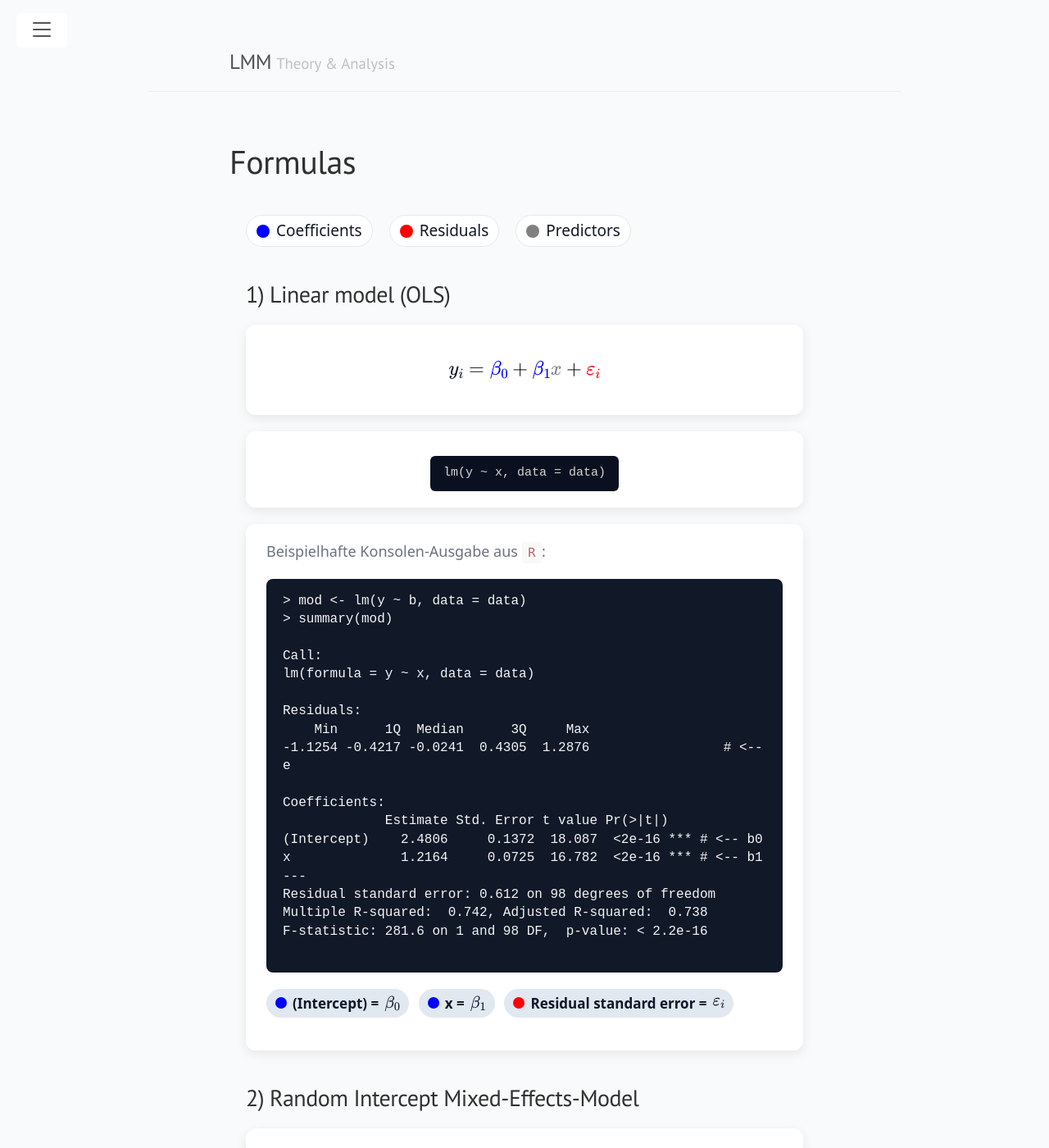
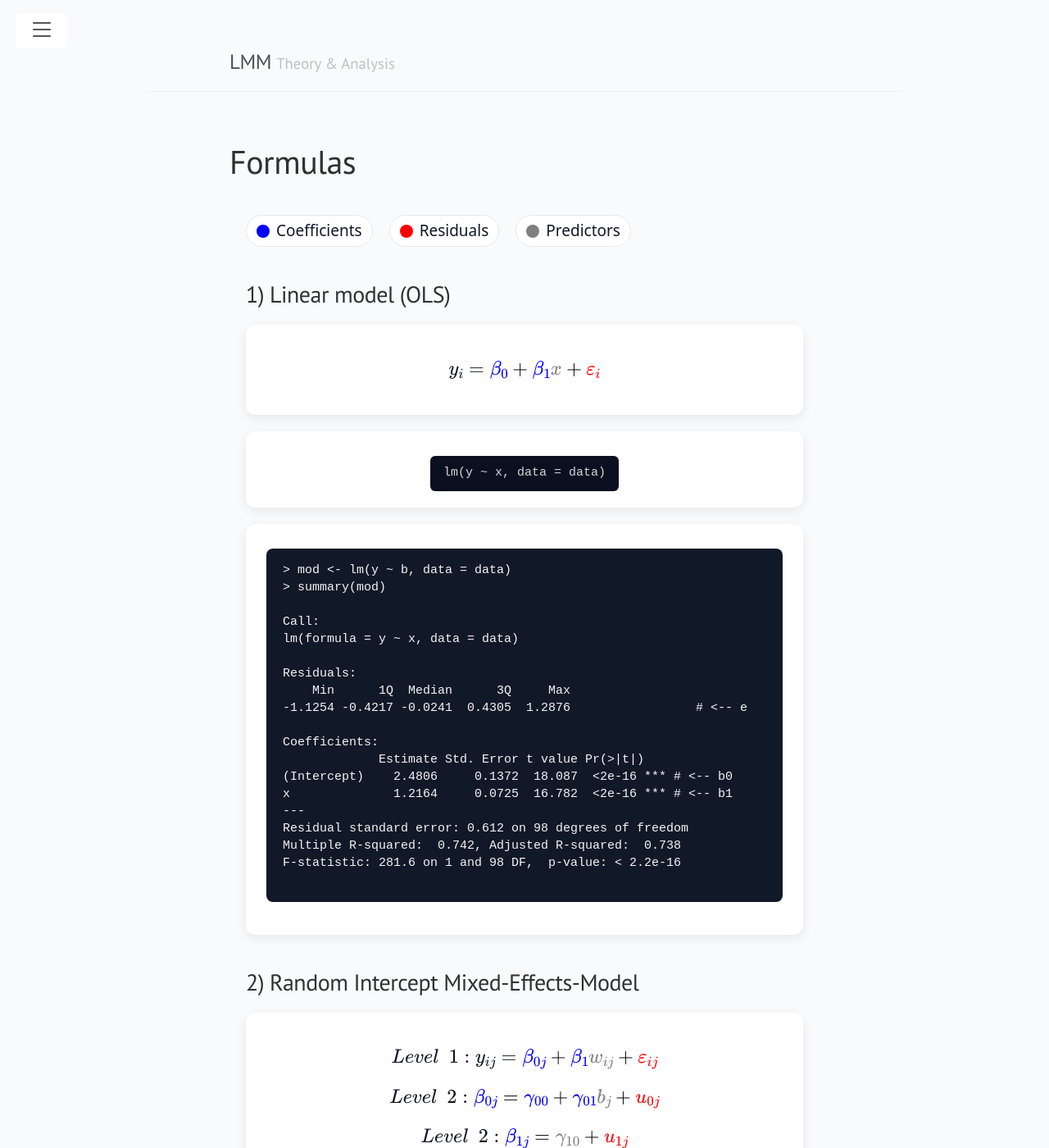
Before and after one commit to lennartseizer/ild, a Jekyll site: the page built from 9.html, in a window 1280 px wide and 1400 px high. Shown: the whole window at 82% size. Built offline with Jekyll 4.4.1, drawn with Linux system fonts in a browser that asks for light colours.

Commit message:
Update 9.html

```diff
--- a/9.html
+++ b/9.html
@@ -143,8 +143,7 @@ title: Formulas
         </center>
     </div>
     <div class="card">
-      <p class="note">Beispielhafte Konsolen-Ausgabe aus <code>R</code>:</p>
-      <pre class="code-block">
+      <pre class="code-block" style="font-size: 15px;">
 > mod <- lm(y ~ b, data = data)
 > summary(mod)
 
@@ -164,11 +163,6 @@ Residual standard error: 0.612 on 98 degrees of freedom
 Multiple R-squared:  0.742, Adjusted R-squared:  0.738
 F-statistic: 281.6 on 1 and 98 DF,  p-value: &lt; 2.2e-16
       </pre>
-      <p class="note">
-        <span class="tag fixed">(Intercept) = \(\beta_0\)</span>
-        <span class="tag fixed">x = \(\beta_1\)</span>
-        <span class="tag error">Residual standard error = \(\varepsilon_i\)</span>
-      </p>
     </div>
 
     <h2>2) Random Intercept Mixed-Effects-Model </h2>
```
